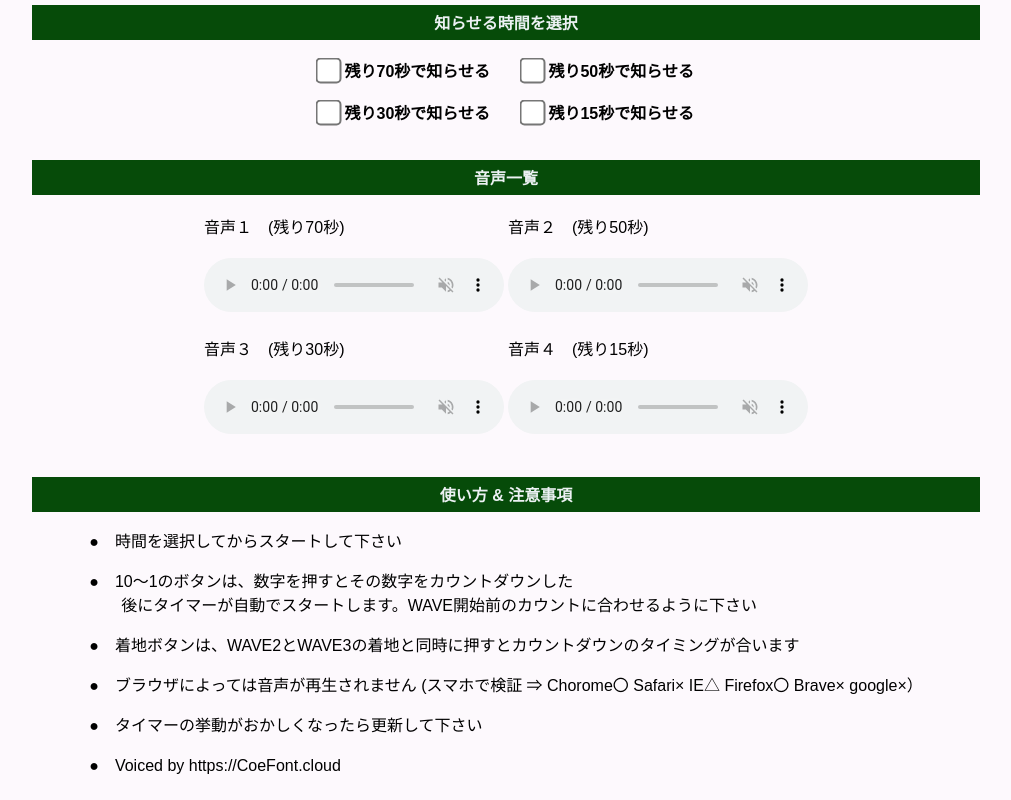
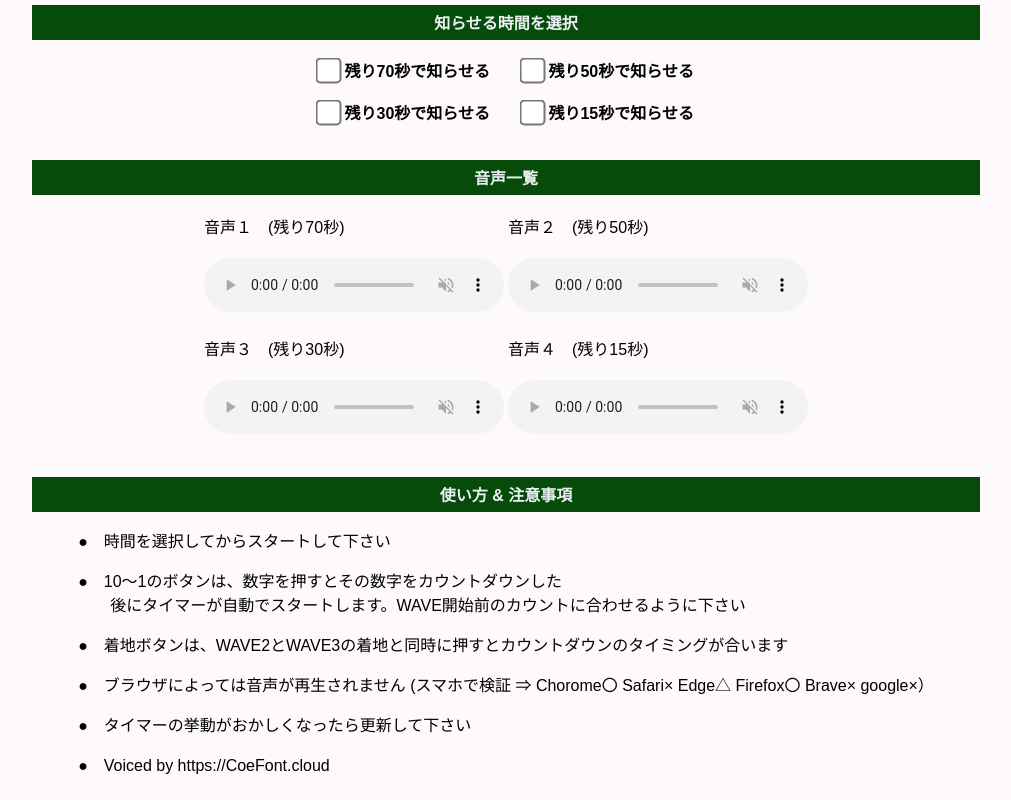
Before and after one commit to kuraburaman/salmonrunSPtimer, a plain HTML site: page index.html in a window 1280 px wide. Shown: the part 505-1305 px from the top of the page, without its empty margins (134-1145 px from the left). Drawn offline with Linux system fonts and the light colour scheme.

Commit message:
Update index.html

```diff
--- a/index.html
+++ b/index.html
@@ -69,7 +69,7 @@
       <p>●　10～1のボタンは、数字を押すとその数字をカウントダウンした
            <br>　　後にタイマーが自動でスタートします。WAVE開始前のカウントに合わせるように下さい</p>
       <p>●　着地ボタンは、WAVE2とWAVE3の着地と同時に押すとカウントダウンのタイミングが合います</p>
-      <p>●　ブラウザによっては音声が再生されません (スマホで検証 ⇒ Chorome〇 Safari× IE△ Firefox〇 Brave× google×）</p>
+      <p>●　ブラウザによっては音声が再生されません (スマホで検証 ⇒ Chorome〇 Safari× Edge△ Firefox〇 Brave× google×）</p>
       <p>●　タイマーの挙動がおかしくなったら更新して下さい</p>
       <p>●　Voiced by https://CoeFont.cloud</p>
     </div>
```
